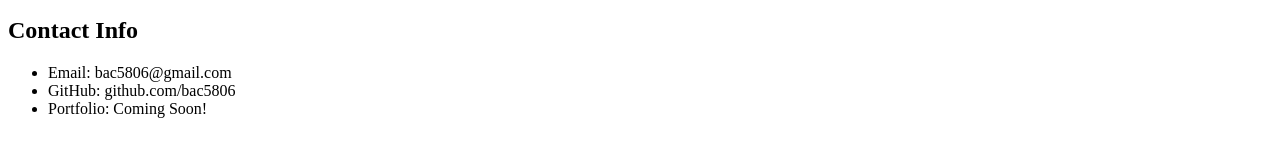
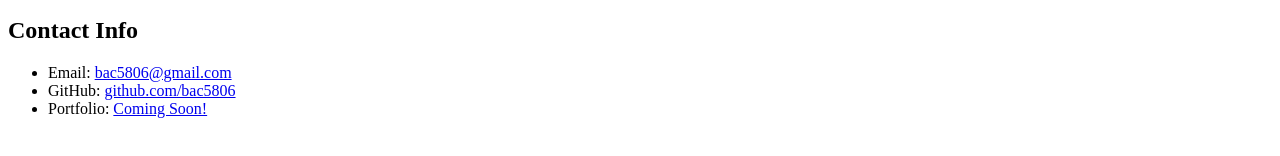
Before and after one commit to bac5806/Student-Bio, a plain HTML site: page index.html in a window 1280 px wide. Shown: the part 386-542 px from the top of the page. Drawn offline with Linux system fonts and the light colour scheme.

Commit message:
made contact info into dead links

```diff
--- a/index.html
+++ b/index.html
@@ -10,9 +10,9 @@
         <p>Lorem ipsum dolor sit amet consectetur adipisicing elit. Nisi eligendi explicabo dolorem at facilis. Eos ex odit pariatur. Asperiores magnam quibusdam eos in labore nostrum dolores laborum veritatis accusamus incidunt?</p>
         <h2>Contact Info</h2>
         <ul>
-            <li>Email: bac5806@gmail.com</li>
-            <li>GitHub: github.com/bac5806</li>
-            <li>Portfolio: Coming Soon!</li>
+            <li>Email: <a href="#">bac5806@gmail.com</a></li>
+            <li>GitHub: <a href="#">github.com/bac5806</a></li>
+            <li>Portfolio: <a href="#">Coming Soon!</a></li>
         </ul>
     </body>
 </html>
```
